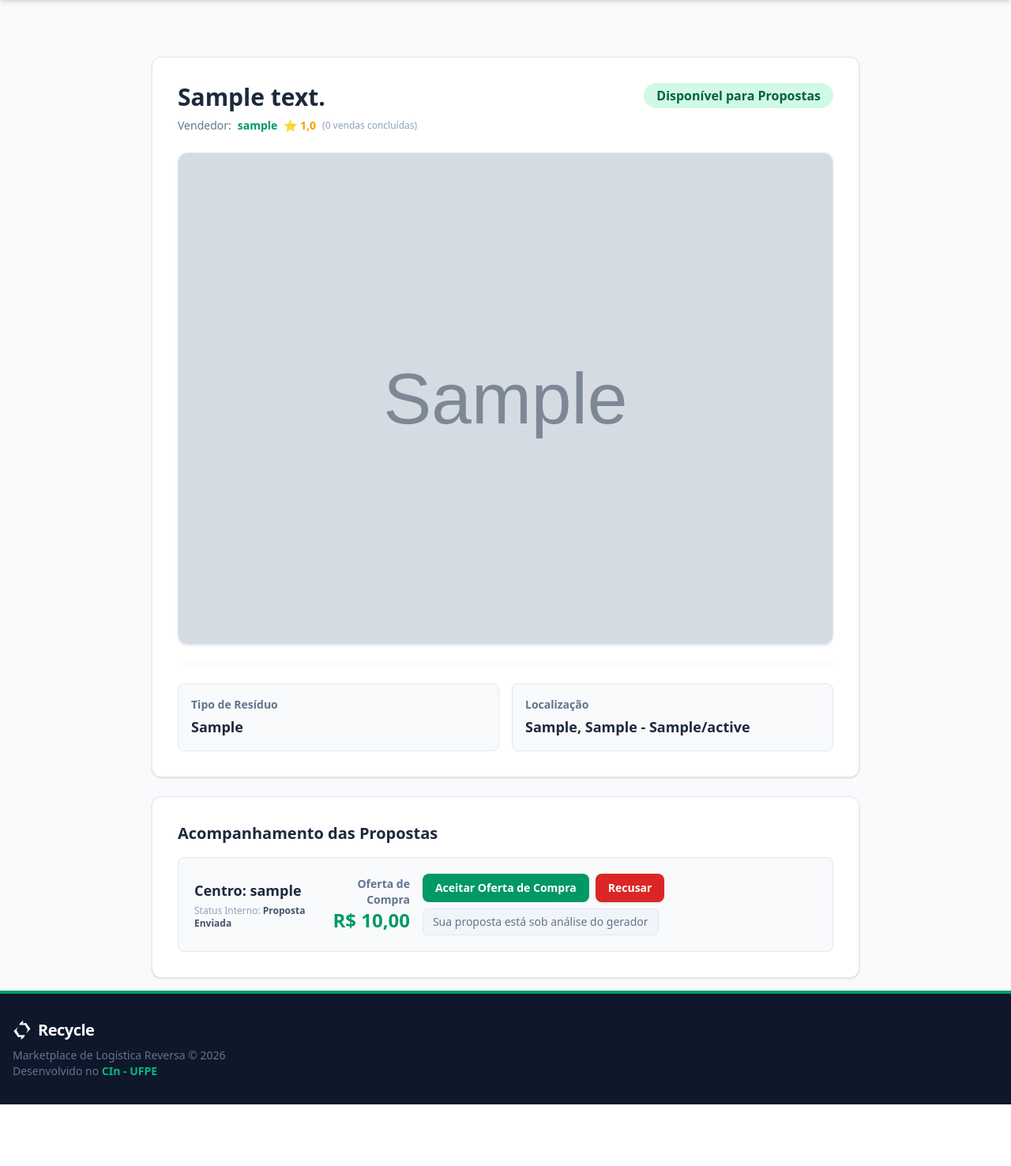
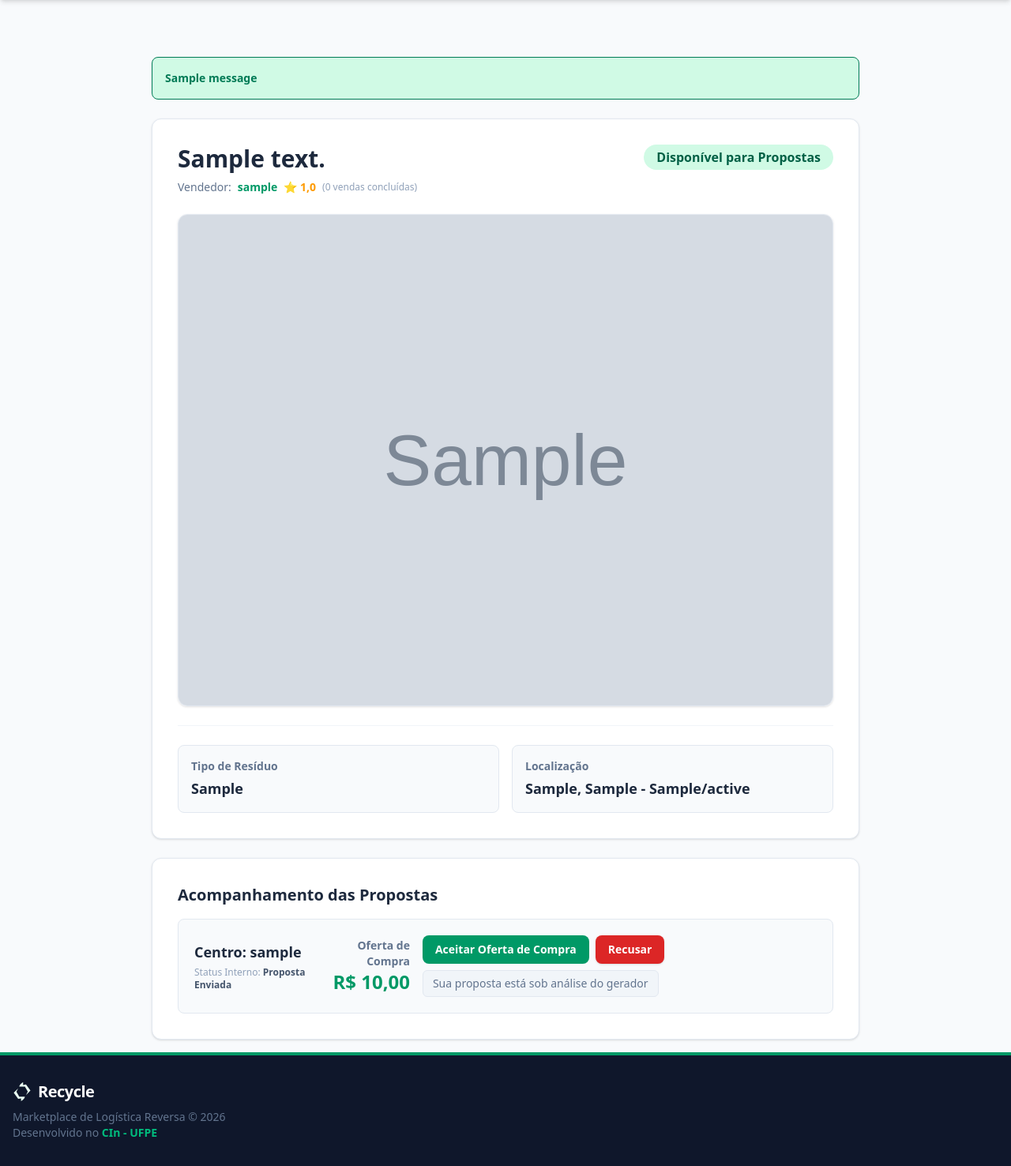
Before and after one commit to brunoslm/Recycle, a Django app: page /obra/1/ in a window 1280 px wide. Shown: the part 64-1540 px from the top of the page at 79% size. Before the commit the page ends 1462 px from the top, so only its background shows below. Run offline with Django 5.2, Linux system fonts and the light colour scheme; a user stored in the database is signed in; tables that the repository leaves empty hold one stand-in row (values such as "Sample post"); grey boxes marked "Sample" are stand-in pictures; one stand-in notice (Sample message) is shown.

Commit message:
cookies de msg limpos agr

```diff
--- a/core/templates/core/detalhe_obra.html
+++ b/core/templates/core/detalhe_obra.html
@@ -2,6 +2,22 @@
 
 {% block content %}
 <div class="max-w-4xl mx-auto mt-6">
+    {% if messages %}
+        <div class="mb-6 space-y-2">
+            {% for message in messages %}
+                {% if message.tags == 'error' %}
+                    <div class="p-4 rounded-lg text-sm font-bold bg-red-100 text-red-700 border border-red-200">
+                        {{ message }}
+                    </div>
+                {% else %}
+                    <div class="p-4 rounded-lg text-sm font-bold bg-emerald-100 text-emerald-700 border border-emerald-200">
+                        {{ message }}
+                    </div>
+                {% endif %}
+            {% endfor %}
+        </div>
+    {% endif %}
+
     <div class="bg-white p-8 rounded-xl shadow-sm border border-slate-200 mb-6">
         <div class="flex justify-between items-start">
             <div>
@@ -71,7 +87,7 @@
                     {% if request.user == obra.gerador %}
                         {% if proposta.status == 'PROPOSTA' %}
                             <a href="{% url 'responder_proposta' proposta.id 'aceitar' %}" class="bg-emerald-600 hover:bg-emerald-700 text-white font-bold py-2 px-4 rounded-lg transition text-sm text-center">Aceitar Oferta de Compra</a>
-                            <a href="{% url 'responder_proposta' proposta.id 'recusar' %}" class="inline-block text-white !text-white font-bold py-2 px-4 rounded-lg transition text-sm text-center shadow-sm cursor-pointer" style="background-color: #dc2626 !important;" onmouseover="this.style.backgroundColor='#b91c1c'" onmouseout="this.style.backgroundColor='#dc2626'">Recusar</a>
+                            <a href="{% url 'responder_proposta' proposta.id 'recusar' %}" class="inline-block text-white font-bold py-2 px-4 rounded-lg transition text-sm text-center shadow-sm cursor-pointer" style="background-color: #dc2626;" onmouseover="this.style.backgroundColor='#b91c1c'" onmouseout="this.style.backgroundColor='#dc2626'">Recusar</a>
                         {% elif proposta.status == 'ACEITO' %}
                             <span class="text-sm text-blue-600 font-medium bg-blue-50 px-3 py-1.5 rounded-md border border-blue-100">Aguardando pagamento do Centro...</span>
                         {% elif proposta.status == 'AGUARDANDO_VALIDACAO' %}
```
